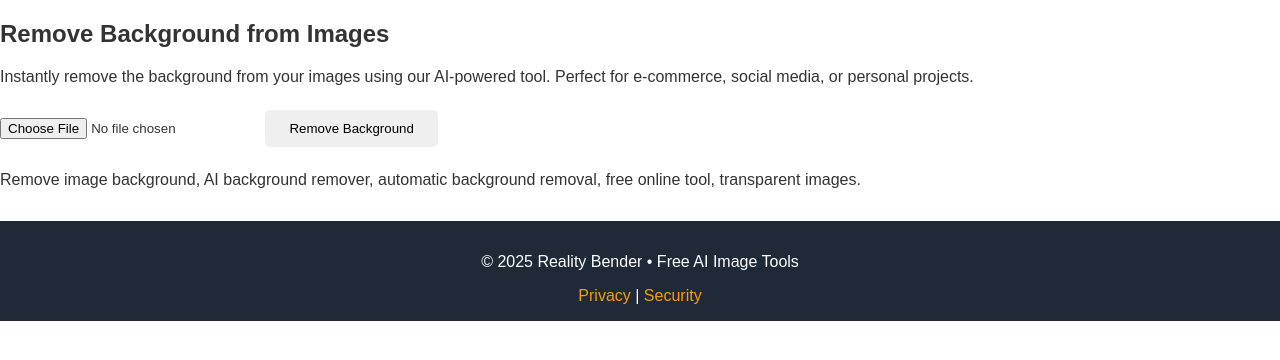
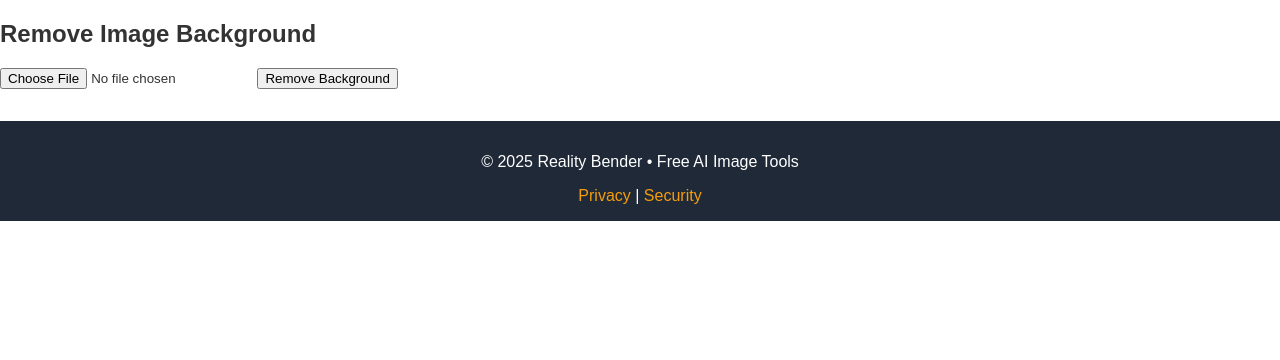
Before and after one commit to healthchecker360/reality-bender-tools, a Flask app: page /remove-bg in a window 1280 px wide. Shown: the part 50-410 px from the top of the page. Run offline with Flask 3, Linux system fonts and the light colour scheme.

Commit message:
Update remove_bg.html

```diff
--- a/templates/remove_bg.html
+++ b/templates/remove_bg.html
@@ -1,25 +1,8 @@
 {% extends "base.html" %}
-
 {% block content %}
-<section class="feature-page">
-    <h1>Remove Background from Images</h1>
-    <p>Instantly remove the background from your images using our AI-powered tool. Perfect for e-commerce, social media, or personal projects.</p>
-
-    <form action="{{ url_for('remove_bg') }}" method="POST" enctype="multipart/form-data" class="image-form">
-        <input type="file" name="image" accept="image/*" required>
-        <button type="submit" class="btn">Remove Background</button>
-    </form>
-
-    {% if output_image %}
-        <div class="result">
-            <h3>Result:</h3>
-            <img src="{{ url_for('static', filename='output/' ~ output_image) }}" alt="Background Removed Image">
-            <a href="{{ url_for('static', filename='output/' ~ output_image) }}" download class="btn-card">Download</a>
-        </div>
-    {% endif %}
-
-    <p class="seo-text">
-        Remove image background, AI background remover, automatic background removal, free online tool, transparent images.
-    </p>
-</section>
+<h2>Remove Image Background</h2>
+<form method="post" enctype="multipart/form-data">
+    <input type="file" name="image" required>
+    <button type="submit">Remove Background</button>
+</form>
 {% endblock %}
```
